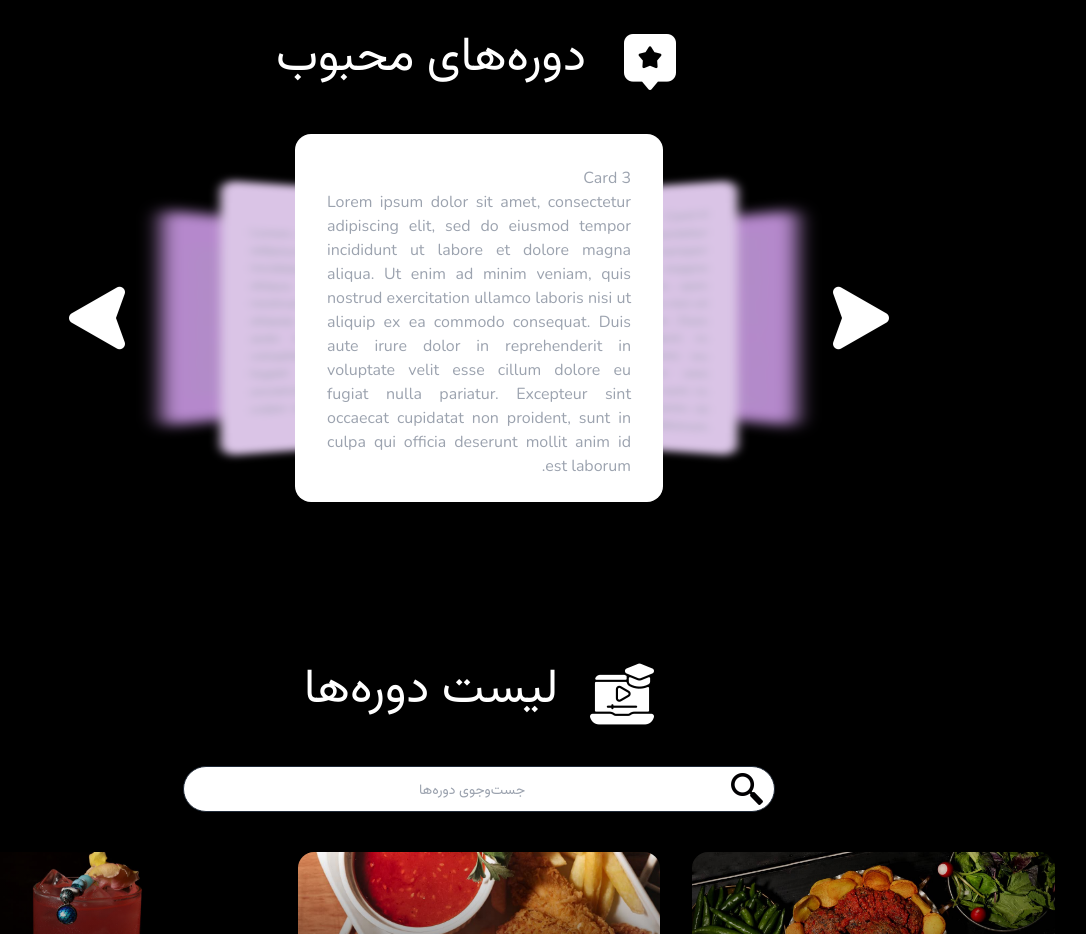
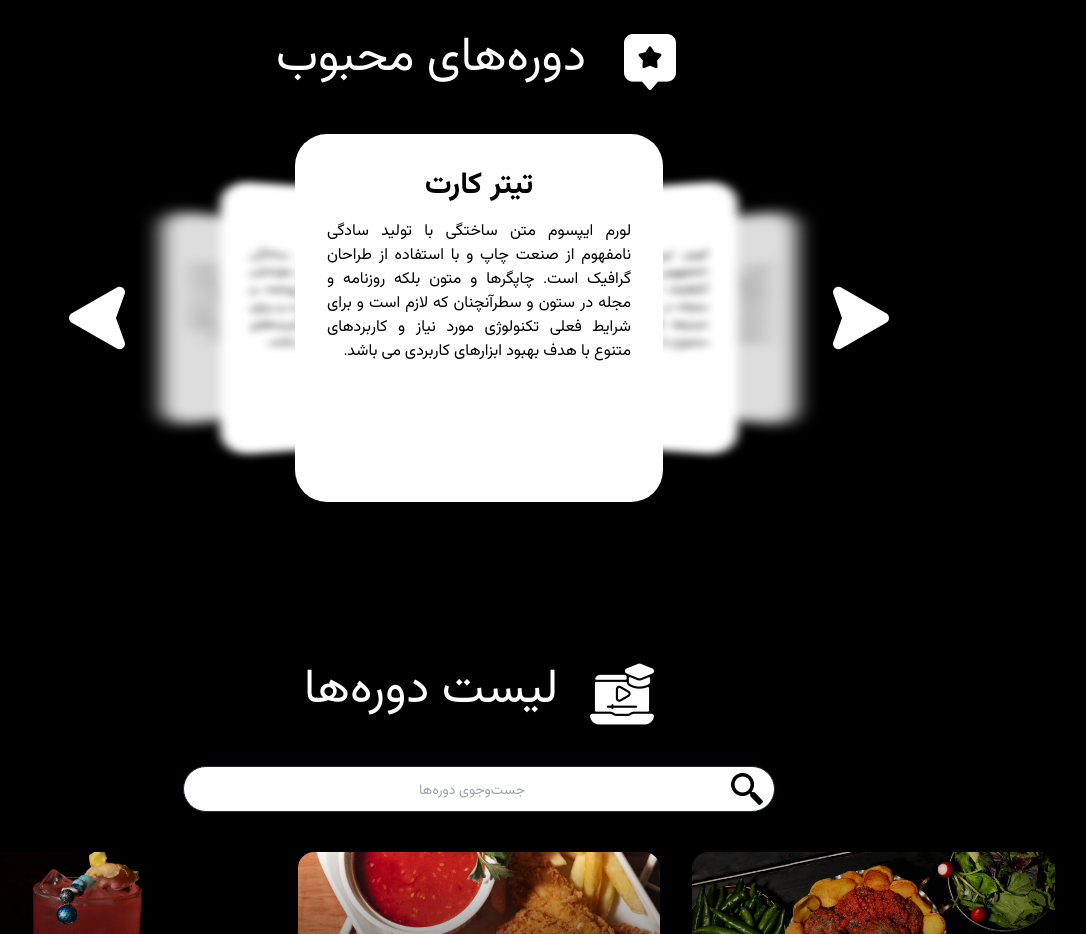
Before and after one commit to 30vam/food-recipe, a React (Vite) app: page / in a window 1280 px wide. Shown: the part 1600-2534 px from the top of the page, without its empty margins (161-1247 px from the left). Built offline with nearby package versions, Linux system fonts and the light colour scheme.

Commit message:
Updated carousel

```diff
--- a/src/components/Carousel.css
+++ b/src/components/Carousel.css
@@ -25,23 +25,22 @@
   width: 100%;
   height: 100%;
   padding: 2rem;
-  background-color: hsl(280deg, 40%, calc(100% - var(--abs-offset) * 50%));
-  border-radius: 1rem;
-  color: #9CA3AF;
+  background-color: hsl(0deg, 0%, calc(120% - var(--abs-offset) * 50%));
+  border-radius: 2rem;
+  color: black;
   text-align: justify;
   transition: all 0.3s ease-out;
 }
 
 .carousel-nav {
-  color: white;
   font-size: 5rem;
   position: absolute;
-  width: 64px;
+  width: 56px;
   height: fit-content;
   display: flex;
   align-items: center;
   justify-content: center;
-  bottom: -35%;
+  bottom: -30%;
   z-index: 2;
   cursor: pointer;
   user-select: none;
@@ -51,18 +50,17 @@
 
   &.left {
     left:0;
-    transform: translateX(150%) translateY(-50%) rotate(180deg);
+    transform: translateX(100%) translateY(-50%) rotate(180deg);
   }
 
   &.right {
     right: 0;
-    transform: translateX(-150%) translateY(-50%);
+    transform: translateX(-100%) translateY(-50%);
   }
 }
 
 .carousel-nav:hover {
-  filter: drop-shadow(0 0 15px #fff);
-  /*filter: drop-shadow( 0 0 5px #f0f);*/
+  filter: drop-shadow(0 0 15px #FFF);
 }
 
 @media screen and (min-width: 640px) {
--- a/src/components/CarouselCard.jsx
+++ b/src/components/CarouselCard.jsx
@@ -4,8 +4,10 @@ import './Carousel.css'
 const CarouselCard = ({title, content}) => {
   return (
     <div className='carousel-card'>
-      <h2>{title}</h2>
-      <p>{content}</p>
+      <div className='flex flex-col items-center justify-center gap-4'>
+        <h2 className='text-3xl font-bold'>{title}</h2>
+        <p>{content}</p>
+      </div>
     </div>
   );
 
--- a/src/pages/Home.jsx
+++ b/src/pages/Home.jsx
@@ -24,7 +24,7 @@ const Home = () => {
           <SectionTitle title='دوره‌های محبوب' icon={favoriteIcon}/>
           <Carousel startingCard={2} maxVisibility={3}>
             {[...new Array(5)].map((_, i) => (
-              <CarouselCard key={i} title={'Card ' + (i + 1)} content='Lorem ipsum dolor sit amet, consectetur adipiscing elit, sed do eiusmod tempor incididunt ut labore et dolore magna aliqua. Ut enim ad minim veniam, quis nostrud exercitation ullamco laboris nisi ut aliquip ex ea commodo consequat. Duis aute irure dolor in reprehenderit in voluptate velit esse cillum dolore eu fugiat nulla pariatur. Excepteur sint occaecat cupidatat non proident, sunt in culpa qui officia deserunt mollit anim id est laborum.'/>
+              <CarouselCard key={i} title={'تیتر کارت'} content='لورم ایپسوم متن ساختگی با تولید سادگی نامفهوم از صنعت چاپ و با استفاده از طراحان گرافیک است. چاپگرها و متون بلکه روزنامه و مجله در ستون و سطرآنچنان که لازم است و برای شرایط فعلی تکنولوژی مورد نیاز و کاربردهای متنوع با هدف بهبود ابزارهای کاربردی می باشد.'/>
             ))}
     </Carousel>
         </section>
```
Also changed, not shown: src/images/icons/right-arrow-icon.png.
